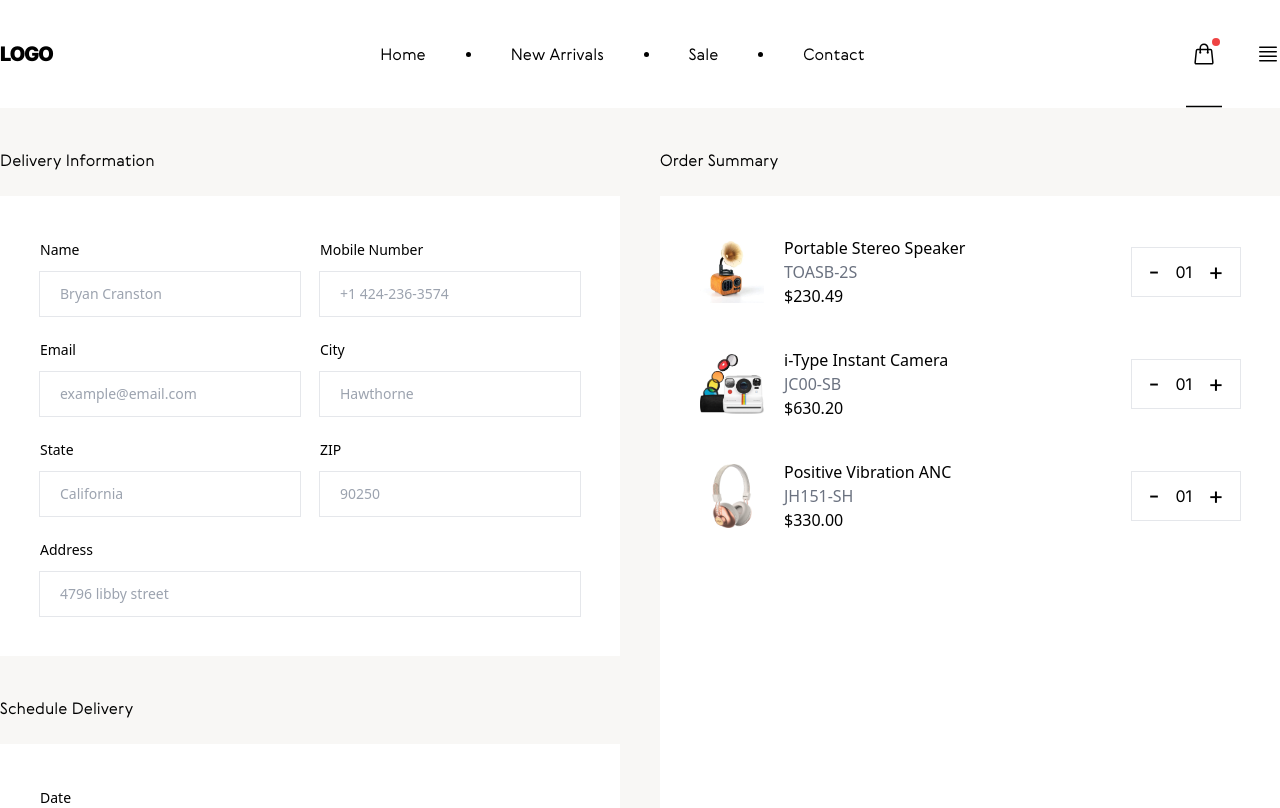
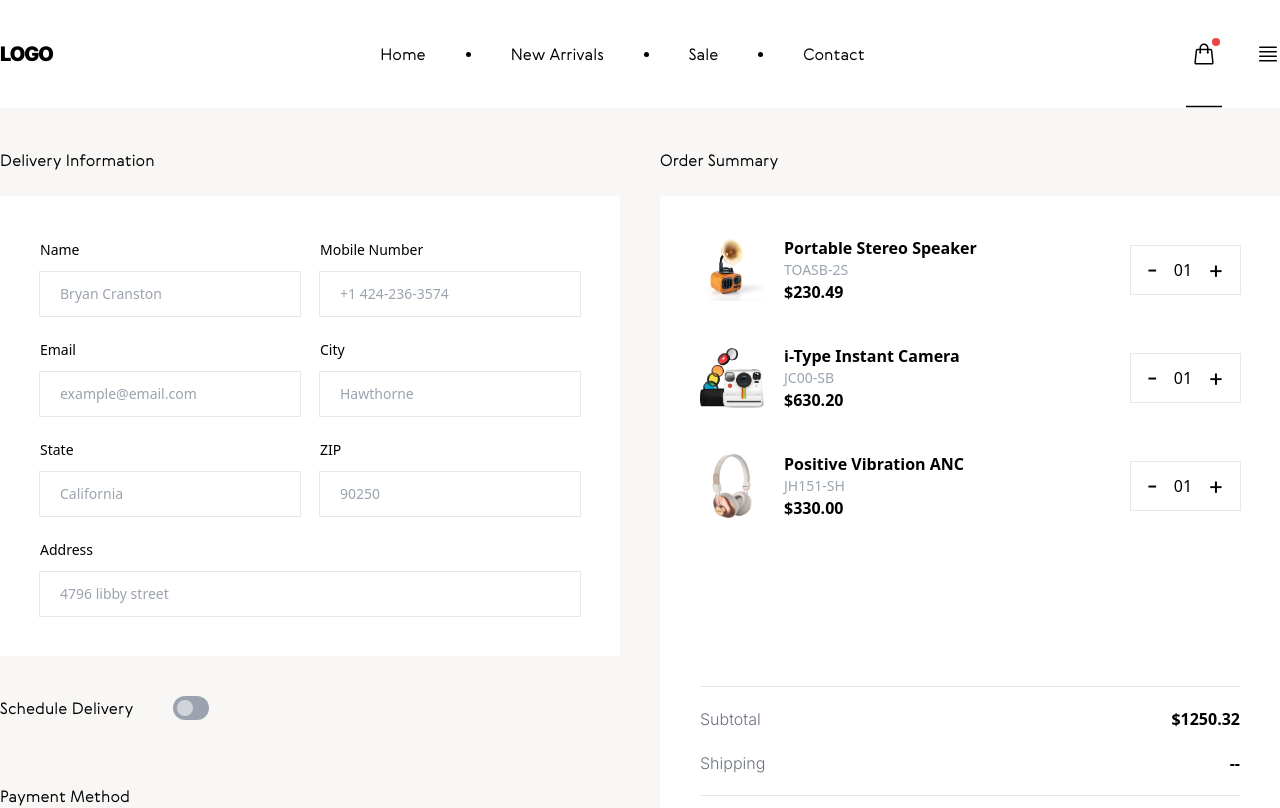
Before and after one commit to sazzadtanim/8-3-2023-ecomm-checkout, a Next.js app: page / in a window 1280 px wide. Shown: the top 808 px of the page. Built offline with nearby package versions, Linux system fonts and the light colour scheme.

Commit message:
Added many thing

```diff
--- a/src/app/page.tsx
+++ b/src/app/page.tsx
@@ -1,9 +1,15 @@
+"use client";
+
 import Headline from "@/components/Headline";
 import Input, { InputProps } from "@/components/Input";
 import ProductCard, { ProductCardProps } from "@/components/ProductCard";
 import anc from "@png/anc.png";
 import camera from "@png/camera.jpg";
 import speaker from "@png/speaker.jpg";
+import { motion } from "framer-motion";
+import { useState } from "react";
+
+const boxShadow = { boxShadow: "1px 1px 10px 0 rgba(200,0,200,0.25)" };
 
 const productCards: ProductCardProps[] = [
   {
@@ -46,28 +52,76 @@ export default function Home() {
 }
 
 function LeftSection() {
+  const [isOn, setIsOn] = useState(false);
+  const toggleSwitch = () => setIsOn(!isOn);
+
+  const buttonStyles = {
+    left: "justify-start ",
+    right: "justify-end ",
+  };
+
+  const roundbuttonStyles = {
+    left: " bg-gray-300",
+    right: " bg-gray-600",
+  };
+
   return (
     <div className="flex flex-col gap-10 flex-1 ">
-      <div className="delivery_information">
+      <div className="delivery_information" title="Delivery Information">
         <Headline title={"Delivery information"} />
-        <div className="form bg-white p-10 grid grid-cols-2 gap-5">
+        <motion.div
+          className="form bg-white p-10 grid grid-cols-2 gap-5"
+          whileHover={boxShadow}
+        >
           {inputList.map((input, index) => (
             <Input key={index} {...input} />
           ))}
-        </div>
+        </motion.div>
       </div>
 
-      <div className="schedule_delivery">
-        <Headline title="schedule delivery" />
-        <div className="form bg-white p-10 flex flex-col gap-5">
-          <Input label="Date" placeholder="17 Apr, 23  -  19 Apr, 23" type="date"/>
-          <Input label="note" placeholder="Type your note" type={"text"} />
-        </div>
+      <div className="schedule_delivery" title="Schedule Delivery">
+        <>
+          <div className="font-gerbera capitalize mb-6 flex gap-10">
+            schedule delivery
+            <div
+              className={`bg-gray-400 flex h-6 w-9 rounded-2xl items-center ${
+                isOn ? buttonStyles["right"] : buttonStyles["left"]
+              } `}
+              data-isOn={isOn}
+              onClick={toggleSwitch}
+            >
+              <motion.div
+                className={`rounded-full w-4 h-4 mx-1 ${
+                  isOn ? roundbuttonStyles["right"] : roundbuttonStyles["left"]
+                }`}
+                layout
+                transition={{ type: "spring", stiffness: 700, damping: 30 }}
+              />
+            </div>
+          </div>
+        </>
+        {isOn && (
+          <motion.div
+            className="form bg-white p-10 flex flex-col gap-5 select-none"
+            initial={{ y: 20, opacity: 0 }}
+            exit={{ y: 20, opacity: 0 }}
+            animate={{ y: 0, opacity: 1 }}
+            whileHover={boxShadow}
+            transition={{ duration: 0.3 }}
+          >
+            <Input
+              label="Date"
+              placeholder="17 Apr, 23  -  19 Apr, 23"
+              type="date"
+            />
+            <Input label="note" placeholder="Type your note" type={"text"} />
+          </motion.div>
+        )}
       </div>
 
-      <div className="payment_method">
+      <div className="payment_method mb-10" title="Payment Method">
         <Headline title="payment method" />
-        <div className="form bg-white p-10 flex">
+        <motion.div className="form bg-white p-10 flex" whileHover={boxShadow}>
           <Input
             label="online payment"
             type="checkbox"
@@ -75,7 +129,7 @@ function LeftSection() {
           />
           <Input label="cash on delivery" type="checkbox" />
           <Input label="POS on delivery" type="checkbox" />
-        </div>
+        </motion.div>
       </div>
     </div>
   );
@@ -83,12 +137,18 @@ function LeftSection() {
 
 function RightSection() {
   return (
-    <div className="right_section max-w-2xl flex-1 grid">
+    <div
+      className="right_section max-w-2xl flex-1 grid mb-10"
+      title="Order Summary"
+    >
       <div className="absolute">
         {" "}
         <Headline title="order summary" />
       </div>
-      <div className="product_summary_cart p-10 bg-white mt-12 flex flex-col justify-between">
+      <motion.div
+        className="product_summary_cart p-10 bg-white mt-12 flex flex-col justify-between"
+        whileHover={boxShadow}
+      >
         <div className="flex flex-col gap-10 mb-10">
           {productCards.map((product, index) => (
             <ProductCard key={index} {...product} />
@@ -98,24 +158,24 @@ function RightSection() {
           <div className="border-y ring-gray-200 py-5 flex flex-col gap-5">
             <div className="flex capitalize justify-between">
               <span className="font-light text-gray-500">subtotal</span>
-              <span>$1250.32</span>
+              <span className="font-sans font-semibold">$1250.32</span>
             </div>
             <div className="flex capitalize justify-between">
               <span className="font-light text-gray-500">shipping</span>
-              <span> -- </span>
+              <span className="font-sans font-semibold"> -- </span>
             </div>
           </div>
 
           <div className="flex capitalize justify-between py-5">
             <span className="font-light text-gray-500">total(usd)</span>
-            <span>$S7250</span>
+            <span className="font-sans font-semibold">$7250</span>
           </div>
 
-          <button className="bg-[#22331D] text-white capitalize py-2 w-full mx-auto">
+          <button className="bg-[#22331D] text-white capitalize py-2 w-full mx-auto hover:bg-slate-950">
             confirm order
           </button>
         </div>
-      </div>
+      </motion.div>
     </div>
   );
 }
--- a/src/components/ProductCard.tsx
+++ b/src/components/ProductCard.tsx
@@ -17,9 +17,9 @@ function ProductCard(props: ProductCardProps) {
       <div className="flex gap-5 items-center justify-center">
         <Image alt="" src={image ?? ""} className="w-16 h-16 object-contain" />
         <div className="grid leading-6 font-sans">
-          <span className="font-medium">{title}</span>
-          <span className="font-light text-gray-500 ">{model}</span>
-          <span className="font-medium">${price}</span>
+          <span className="font-semibold">{title}</span>
+          <span className=" text-gray-400 text-sm">{model}</span>
+          <span className="font-sans font-semibold">${price}</span>
         </div>
       </div>
 
@@ -27,7 +27,7 @@ function ProductCard(props: ProductCardProps) {
         <button className="text-2xl" onClick={() => setCounter(counter - 1)}>
           -
         </button>
-        <span>{(counter<10 && counter>0) ? `0${counter}`:counter}</span>
+        <span className="font-sans font-medium">{(counter<10 && counter>0) ? `0${counter}`:counter}</span>
         <button className="text-2xl" onClick={() => setCounter(counter + 1)}>
           +
         </button>
```
